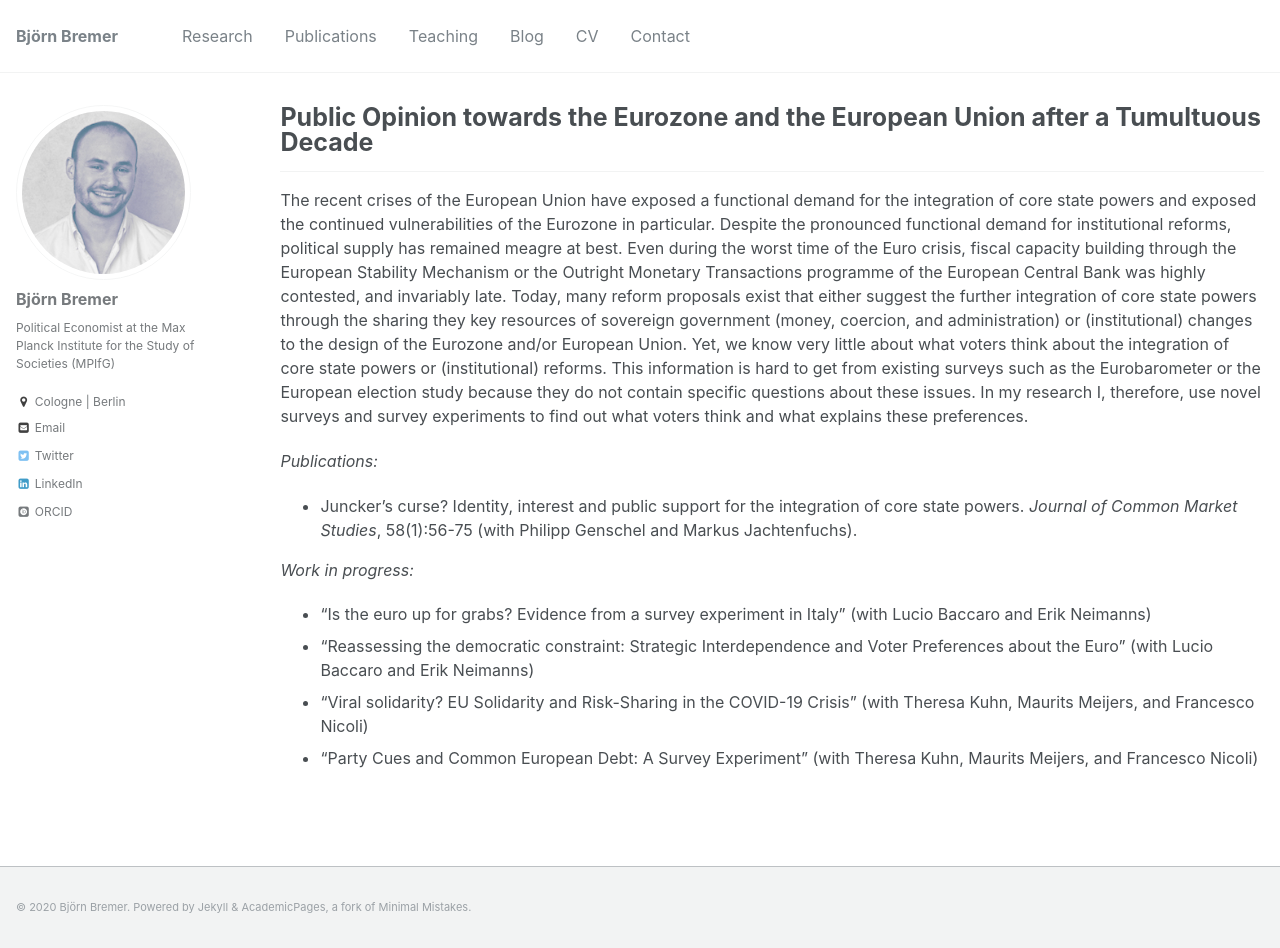
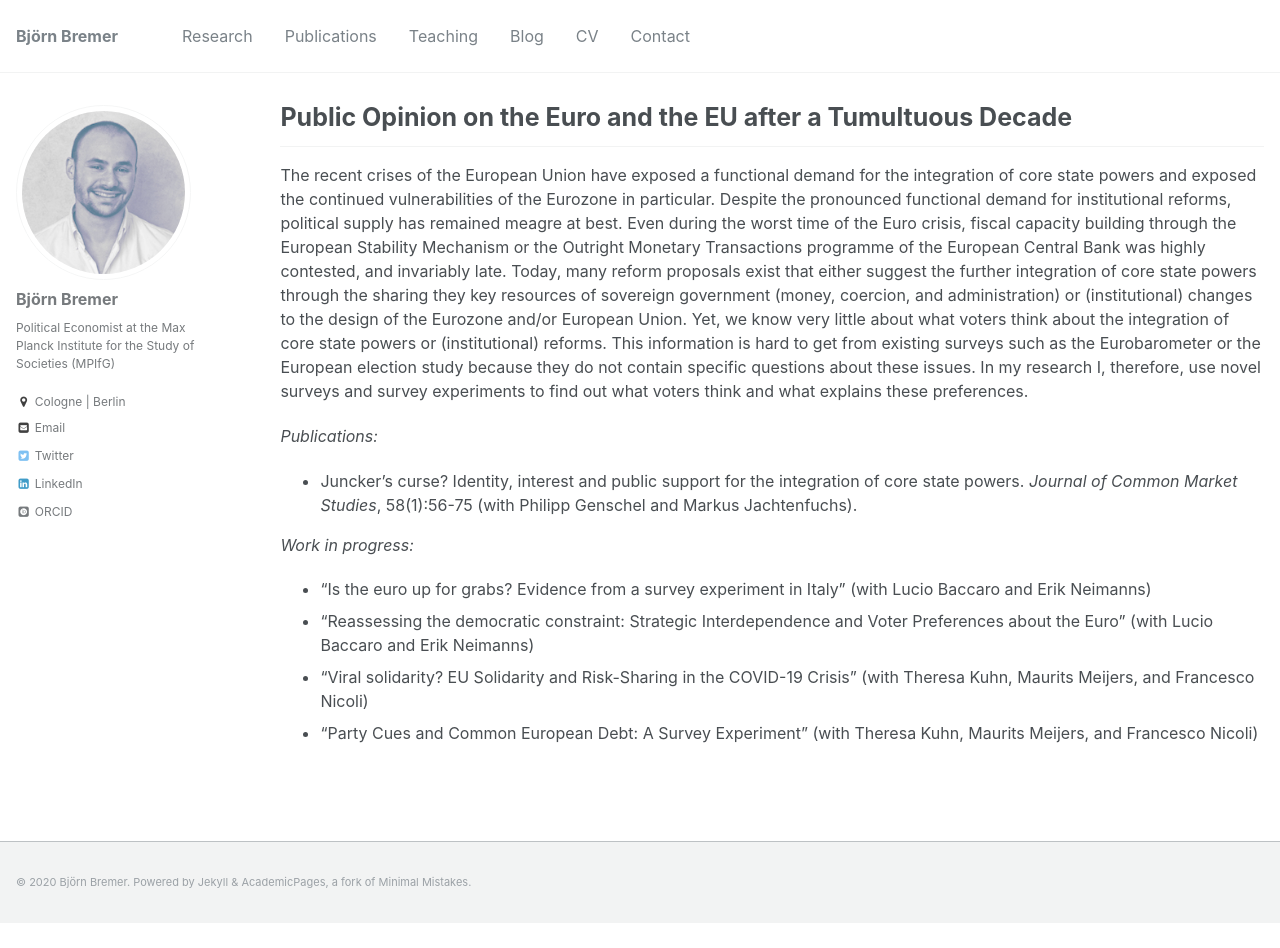
Before and after one commit to bjoernbremer/bjoernbremer.github.io, a Jekyll site: the page built from _projects/5_european_integration.md, in a window 1280 px wide and 948 px high. Built offline with Jekyll 4.4.1, drawn with Linux system fonts in a browser that asks for light colours; some web fonts are replaced.

Commit message:
update website

```diff
--- a/_projects/5_european_integration.md
+++ b/_projects/5_european_integration.md
@@ -1,5 +1,5 @@
 ---
-title: "Public Opinion towards the Eurozone and the European Union after a Tumultuous Decade"
+title: "Public Opinion on the Euro and the EU after a Tumultuous Decade"
 collection: projects
 permalink: /projects/contesting_europe
 ---
```
Also changed, not shown: _posts/2020-04-24-delors.md (+1 -1 lines), _projects/2_polcon.md (+0 -1 lines).
